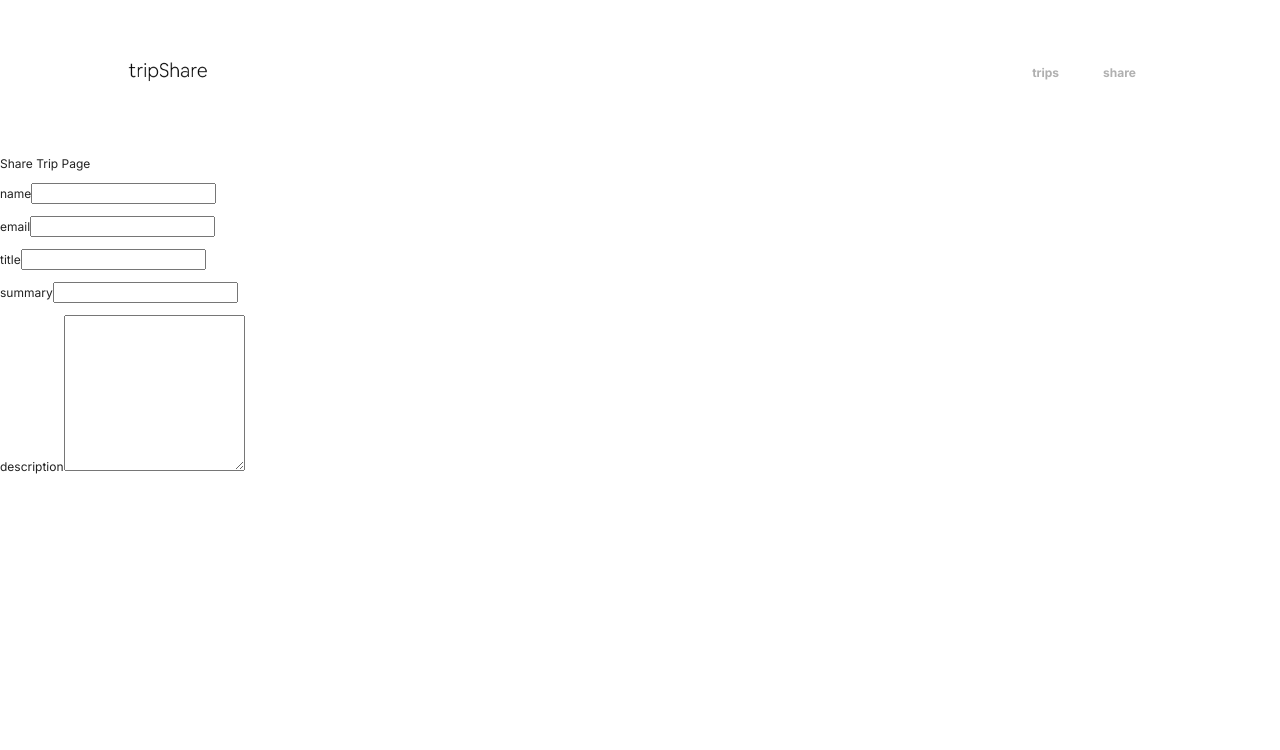
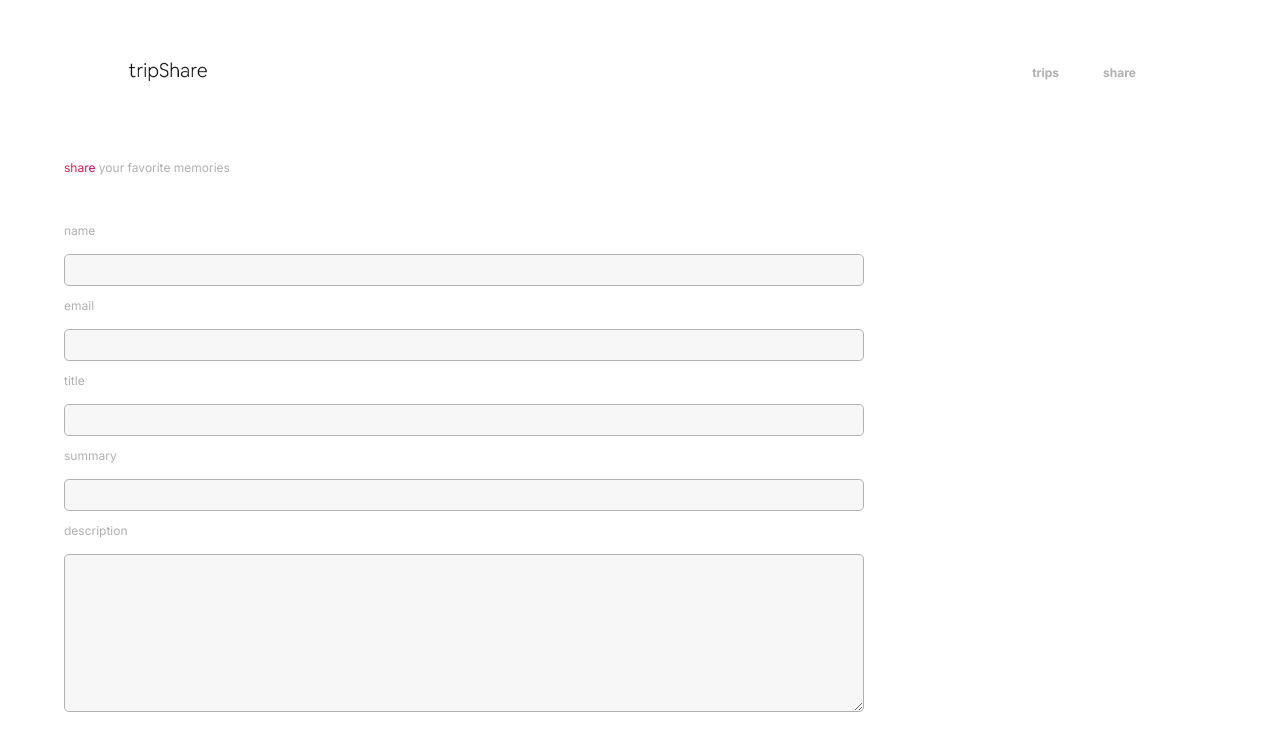
Before and after one commit to danicodes01/trip-share, a Next.js app: page /trips/share in a window 1280 px wide. Shown: the top 750 px of the page. Built offline with nearby package versions, Linux system fonts and the light colour scheme.

Commit message:
Setup basic html and css on trips/share page

```diff
--- a/app/trips/share/page.js
+++ b/app/trips/share/page.js
@@ -1,12 +1,13 @@
+import classes from './page.module.css'
 export default function ShareTripPage () {
   return (
     <>
-      <header>
-        <p>Share Trip Page</p>
+      <header className={classes.header}>
+        <p><span>share</span> your favorite memories</p>
       </header>
-      <main>
-        <form>
-          <div>
+      <main className={classes.main}>
+        <form className={classes.form}>
+          <div className={classes.rows}>
             <p>
               <label htmlFor='name'>name</label>
               <input type='text' id='name' name='name' />
--- /dev/null
+++ b/app/trips/share/page.module.css
@@ -0,0 +1,56 @@
+.header {
+    gap: 3rem;
+    margin: 1rem auto 3rem auto;
+    width: 90%;
+    max-width: 75rem;
+}
+
+.header span {
+    background: var(--color-primary-600);
+    background-clip: text;
+    -webkit-background-clip: text;
+    -webkit-text-fill-color: transparent;
+}
+
+.header p {
+    color: var(--color-grey-400);
+    font-size: .75rem;
+
+}
+
+.main {
+    width: 90%;
+    max-width: 75rem;
+    margin: 1rem auto;
+}
+
+.form {
+    max-width: 50rem;
+}
+
+.form label {
+    display: block;
+    margin-bottom: 1rem;
+    color: var(--color-grey-400)
+}
+
+.form input,
+.form textarea {
+    display: block;
+    width: 100%;
+    padding: 0.5rem 1rem;
+    border: 1px solid var(--color-grey-400);
+    border-radius: 0.3rem;
+    background: var(--color-grey-100);
+    color: var(--color-grey-500);
+    font-size: .75rem;
+}
+
+.rows {
+    display: subgrid;
+    gap: 1rem;
+}
+
+.rows p {
+    width: 100%;
+}
```
